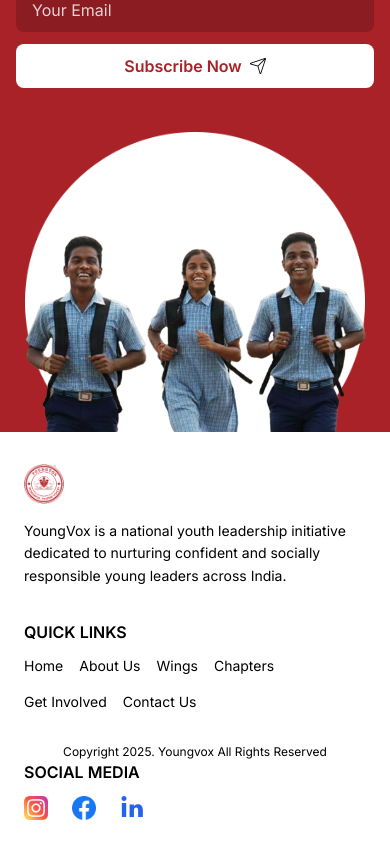
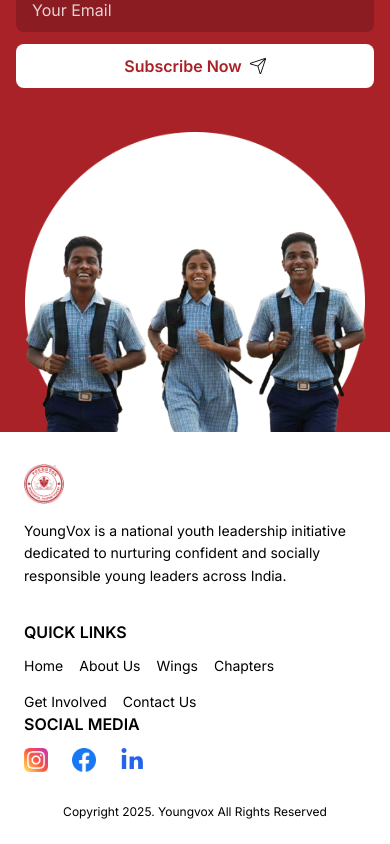
Before and after one commit to Rathees20/Youngvox, a React (Vite) app: page / in a window 390 px wide. Shown: the part 4466-5310 px from the top of the page. Built offline with nearby package versions, Linux system fonts and the light colour scheme.

Commit message:
news pages

```diff
--- a/src/components/Footer.jsx
+++ b/src/components/Footer.jsx
@@ -65,7 +65,7 @@ const Footer = () => {
               <li><Link to="/joinyoung" className="text-black">Get Involved</Link></li>
               <li><Link to="/contact" className="text-black">Contact Us</Link></li>
             </ul>
-            <p className="text-xs md:text-base text-black mt-8 text-center">
+            <p className="hidden md:block text-base text-black mt-8 text-center">
               Copyright 2025. Youngvox All Rights Reserved
             </p>
           </div>
@@ -110,6 +110,13 @@ const Footer = () => {
 
 
 
+        </div>
+
+        {/* Mobile Copyright */}
+        <div className="md:hidden mt-8 text-center">
+          <p className="text-xs text-black">
+            Copyright 2025. Youngvox All Rights Reserved
+          </p>
         </div>
 
       </div>
--- a/src/components/Newsletter.jsx
+++ b/src/components/Newsletter.jsx
@@ -1,6 +1,6 @@
 import React, { useState } from 'react';
 import { useScrollAnimation } from '../hooks/useScrollAnimation';
-import frameImage from '../assets/Frame.png';
+
 import backgroundCircle from '../assets/backgound circle.png';
 import studentImage from '../assets/student.png';
 import sendIcon from '../assets/icons/send.png';
@@ -96,11 +96,7 @@ export default function NewsletterSection() {
           className="absolute bottom-[-10px] sm:bottom-0 left-1/2 -translate-x-1/2 w-[360px] sm:w-[520px] md:w-[640px] z-20 pointer-events-none"
         />
 
-        <img
-          src={frameImage}
-          alt="frame"
-          className="absolute bottom-[-33px] sm:bottom-[-44px] left-0 w-full z-29 pointer-events-none"
-        />
+
       </div>
     </section>
   );
```
